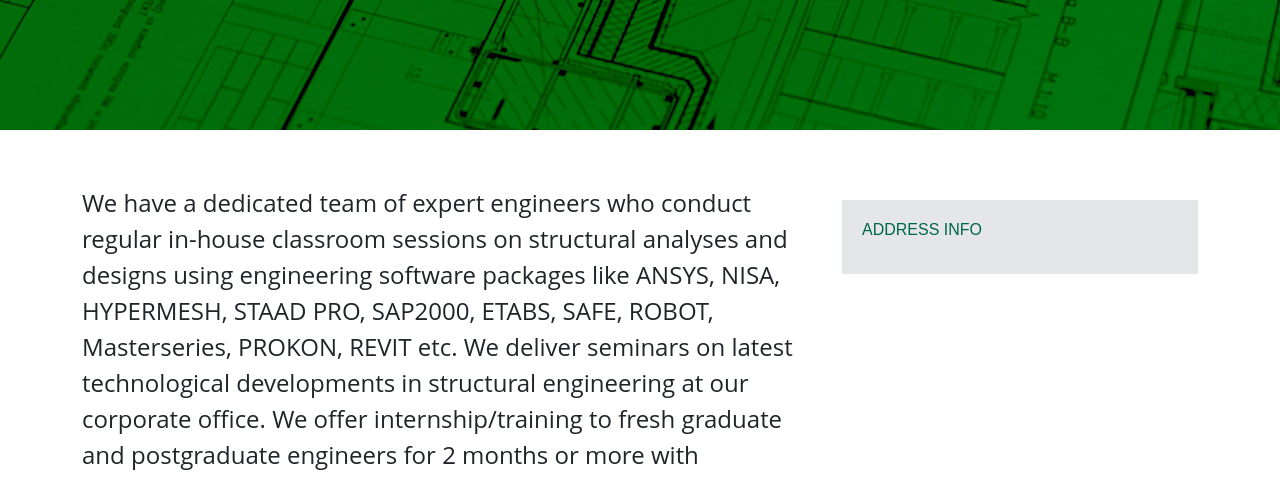
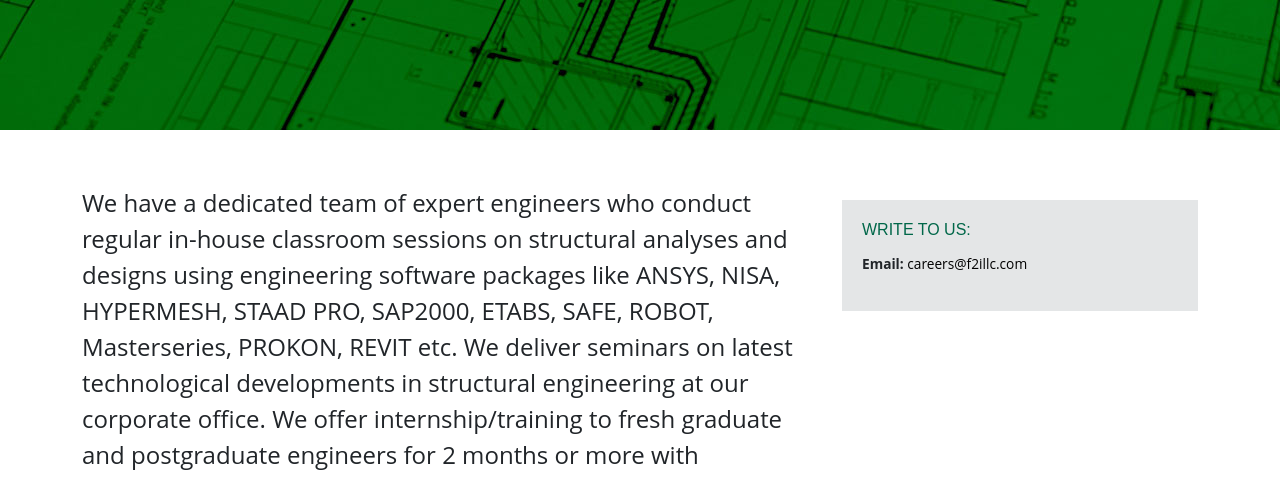
Before and after one commit to nitinpereira/F2i, a plain HTML site: page Careers.html in a window 1280 px wide. Shown: the part 320-800 px from the top of the page. Drawn offline with nearby package versions, Linux system fonts and the light colour scheme.

Commit message:
Careers done

```diff
--- a/Careers.html
+++ b/Careers.html
@@ -105,7 +105,14 @@
           </div>
 
           <div class="col-lg-4 col-md-12 col-sm-12">
-            <aside><h6>Address Info</h6></aside>
+            <aside>
+              <h6>Write to us&colon;</h6>
+              <div class="bullet">
+                <ul>
+                  <li><span style="font-weight: bold;">Email:</span><a href="emailto:careers@f2illc.com" style="color: #000000;"> careers@f2illc.com</a></li>
+                </ul>
+              </div>
+            </aside>
           </div>
         </div>
       </div>
```
